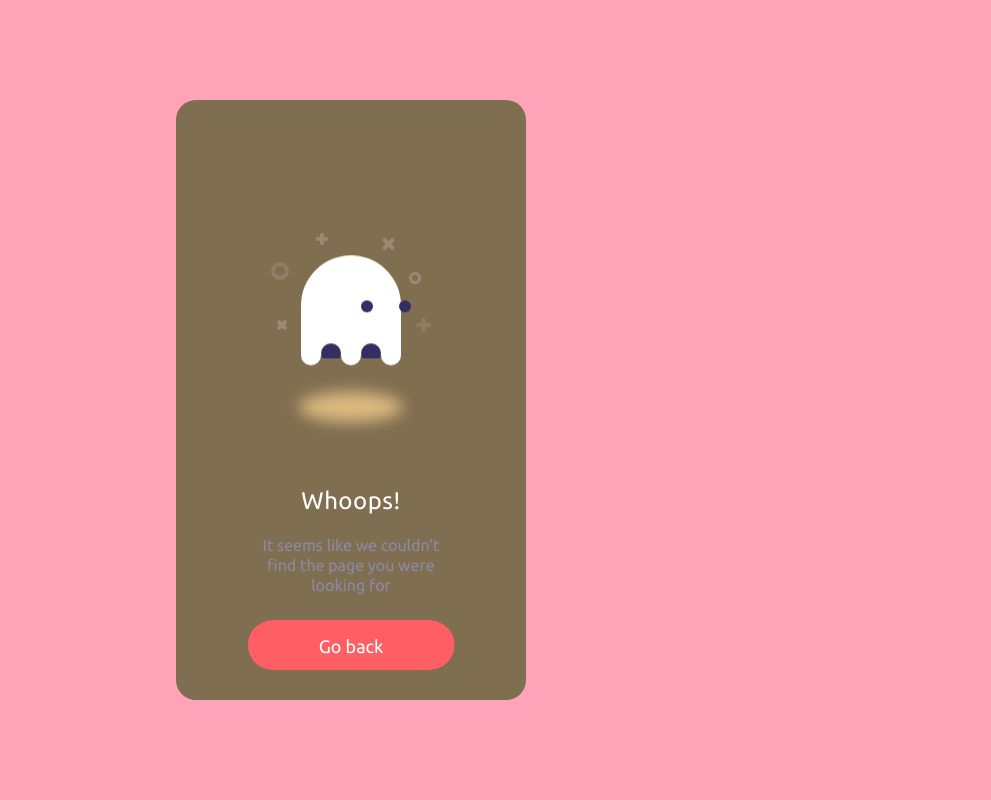
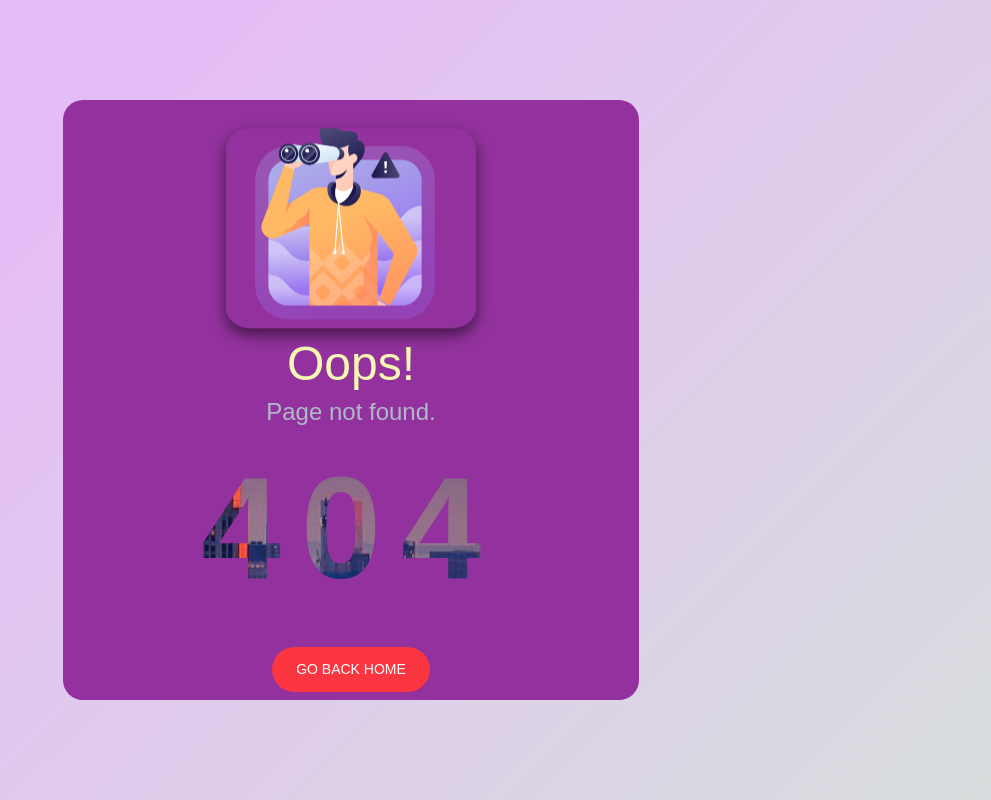
Before and after one commit to ankitapuri/pixelvibe, a Django app: template template/404.html in a window 1280 px wide. Shown: the whole page, without its empty margins (289-1280 px from the left). Run offline with Django 3.2, Linux system fonts and the light colour scheme; the template is opened without the code that fills it, so the values that code supplies are empty; some libraries are stand-ins or nearby versions.

Commit message:
Add 404 page (#292)

```diff
--- a/template/404.html
+++ b/template/404.html
@@ -1,26 +1,38 @@
 <!DOCTYPE html>
-<html lang="en" >
+<html lang="en">
 <head>
     <meta charset="UTF-8">
-  <title>404 Page Not Found</title>
-  <link rel="stylesheet" href="./style.css">
+    <meta http-equiv="X-UA-Compatible" content="IE=edge">
+    <meta name="viewport" content="width=device-width, initial-scale=1.0">
+    <title>PageNotFound</title>
+
+    <link rel="stylesheet" href="https://maxcdn.bootstrapcdn.com/bootstrap/4.0.0/css/bootstrap.min.css" integrity="sha384-Gn5384xqQ1aoWXA+058RXPxPg6fy4IWvTNh0E263XmFcJlSAwiGgFAW/dAiS6JXm" crossorigin="anonymous">
+
    <style>
-  	@import url(https://fonts.googleapis.com/css?family=Ubuntu);
-html, body {
-  background: #FFA3B8;
-  font-family: "Ubuntu";
+    body{
+        margin: 0;
+        padding:0;
+        font-family: "montserrat",sans-serif;
+        text-align: center;
+        min-height: 100vh;
+        color:#afb9c8;
+        background-color: #d8dede;
+        background-image: linear-gradient(315deg, #d8dede 0%, #e5bdf6 74%);
     }
 
-* {
-  box-sizing: border-box;
+    h1{
+        margin:5px auto 5px;
+        font-size: 3rem;
+        color:#f5f7b2;
     }
 
     .box {
-  width: 350px;
+        width: 45%;
         height: 100%;
         max-height: 600px;
         min-height: 450px;
-  background:#806e50;
+        background-color:#93329e;
+
         border-radius: 20px;
         position: absolute;
         left: 50%;
@@ -28,341 +40,87 @@ html, body {
         transform: translate(-50%, -50%);
         padding: 30px 50px;
       }
-.box .box__ghost {
-  padding: 15px 25px 25px;
-  position: absolute;
-  left: 50%;
-  top: 30%;
-  transform: translate(-50%, -30%);
-}
-.box .box__ghost .symbol:nth-child(1) {
-  opacity: 0.2;
-  animation: shine 4s ease-in-out 3s infinite;
-}
-.box .box__ghost .symbol:nth-child(1):before, .box .box__ghost .symbol:nth-child(1):after {
-  content: "";
-  width: 12px;
-  height: 4px;
-  background: #fff;
-  position: absolute;
-  border-radius: 5px;
-  bottom: 65px;
-  left: 0;
-}
-.box .box__ghost .symbol:nth-child(1):before {
-  transform: rotate(45deg);
-}
-.box .box__ghost .symbol:nth-child(1):after {
-  transform: rotate(-45deg);
-}
-.box .box__ghost .symbol:nth-child(2) {
-  position: absolute;
-  left: -5px;
-  top: 30px;
-  height: 18px;
-  width: 18px;
-  border: 4px solid;
-  border-radius: 50%;
-  border-color: #fff;
-  opacity: 0.2;
-  animation: shine 4s ease-in-out 1.3s infinite;
-}
-.box .box__ghost .symbol:nth-child(3) {
-  opacity: 0.2;
-  animation: shine 3s ease-in-out 0.5s infinite;
-}
-.box .box__ghost .symbol:nth-child(3):before, .box .box__ghost .symbol:nth-child(3):after {
-  content: "";
-  width: 12px;
-  height: 4px;
-  background: #fff;
-  position: absolute;
-  border-radius: 5px;
-  top: 5px;
-  left: 40px;
-}
-.box .box__ghost .symbol:nth-child(3):before {
-  transform: rotate(90deg);
-}
-.box .box__ghost .symbol:nth-child(3):after {
-  transform: rotate(180deg);
-}
-.box .box__ghost .symbol:nth-child(4) {
-  opacity: 0.2;
-  animation: shine 6s ease-in-out 1.6s infinite;
-}
-.box .box__ghost .symbol:nth-child(4):before, .box .box__ghost .symbol:nth-child(4):after {
-  content: "";
-  width: 15px;
-  height: 4px;
-  background: #fff;
-  position: absolute;
-  border-radius: 5px;
-  top: 10px;
-  right: 30px;
-}
-.box .box__ghost .symbol:nth-child(4):before {
-  transform: rotate(45deg);
-}
-.box .box__ghost .symbol:nth-child(4):after {
-  transform: rotate(-45deg);
-}
-.box .box__ghost .symbol:nth-child(5) {
-  position: absolute;
-  right: 5px;
-  top: 40px;
-  height: 12px;
-  width: 12px;
-  border: 3px solid;
-  border-radius: 50%;
-  border-color: #fff;
-  opacity: 0.2;
-  animation: shine 1.7s ease-in-out 7s infinite;
-}
-.box .box__ghost .symbol:nth-child(6) {
-  opacity: 0.2;
-  animation: shine 2s ease-in-out 6s infinite;
-}
-.box .box__ghost .symbol:nth-child(6):before, .box .box__ghost .symbol:nth-child(6):after {
-  content: "";
-  width: 15px;
-  height: 4px;
-  background: #fff;
-  position: absolute;
-  border-radius: 5px;
-  bottom: 65px;
-  right: -5px;
-}
-.box .box__ghost .symbol:nth-child(6):before {
-  transform: rotate(90deg);
-}
-.box .box__ghost .symbol:nth-child(6):after {
-  transform: rotate(180deg);
-}
-.box .box__ghost .box__ghost-container {
-  background: #fff;
-  width: 100px;
-  height: 100px;
-  border-radius: 100px 100px 0 0;
-  position: relative;
-  margin: 0 auto;
-  animation: upndown 3s ease-in-out infinite;
-}
-.box .box__ghost .box__ghost-container .box__ghost-eyes {
-  position: absolute;
-  left: 50%;
-  top: 45%;
-  height: 12px;
-  width: 70px;
-}
-.box .box__ghost .box__ghost-container .box__ghost-eyes .box__eye-left {
-  width: 12px;
-  height: 12px;
-  background: #332F63;
-  border-radius: 50%;
-  margin: 0 10px;
-  position: absolute;
-  left: 0;
-}
-.box .box__ghost .box__ghost-container .box__ghost-eyes .box__eye-right {
-  width: 12px;
-  height: 12px;
-  background: #332F63;
-  border-radius: 50%;
-  margin: 0 10px;
-  position: absolute;
-  right: 0;
-}
-.box .box__ghost .box__ghost-container .box__ghost-bottom {
-  display: flex;
-  position: absolute;
-  top: 100%;
-  left: 0;
-  right: 0;
-}
-.box .box__ghost .box__ghost-container .box__ghost-bottom div {
-  flex-grow: 1;
-  position: relative;
-  top: -10px;
-  height: 20px;
-  border-radius: 100%;
-  background-color: #fff;
-}
-.box .box__ghost .box__ghost-container .box__ghost-bottom div:nth-child(2n) {
-  top: -12px;
-  margin: 0 0px;
-  border-top: 15px solid #332F63;
-  background: transparent;
-}
-.box .box__ghost .box__ghost-shadow {
-  height: 20px;
-  box-shadow:0 50px 15px 5px #ddbb80;
-  border-radius: 50%;
-  margin: 0 auto;
-  animation: smallnbig 3s ease-in-out infinite;
-}
-.box .box__description {
-  position: absolute;
-  bottom: 30px;
-  left: 50%;
-  transform: translateX(-50%);
-}
-.box .box__description .box__description-container {
-  color: #fff;
-  text-align: center;
-  width: 200px;
-  font-size: 16px;
-  margin: 0 auto;
-}
-.box .box__description .box__description-container .box__description-title {
-  font-size: 24px;
-  letter-spacing: 0.5px;
-}
-.box .box__description .box__description-container .box__description-text {
-  color: #8C8AA7;
-  line-height: 20px;
-  margin-top: 20px;
-}
-.box .box__description .box__button {
-  display: block;
-  position: relative;
-  background: #FF5E65;
-  border: 1px solid transparent;
-  border-radius: 50px;
-  height: 50px;
-  text-align: center;
-  text-decoration: none;
-  color: #fff;
-  line-height: 50px;
-  font-size: 18px;
-  padding: 0 70px;
-  white-space: nowrap;
-  margin-top: 25px;
-  transition: background 0.5s ease;
-  overflow: hidden;
-  -webkit-mask-image: -webkit-radial-gradient(white, black);
-}
-.box .box__description .box__button:before {
-  content: "";
-  position: absolute;
-  width: 20px;
-  height: 100px;
-  background: #fff;
-  bottom: -25px;
-  left: 0;
-  border: 2px solid #fff;
-  transform: translateX(-50px) rotate(45deg);
-  transition: transform 0.5s ease;
-}
-.box .box__description .box__button:hover {
-  background: transparent;
-  border-color: #fff;
-}
-.box .box__description .box__button:hover:before {
-  transform: translateX(250px) rotate(45deg);
+
+    .text{
+        font-size: 9rem;
+        margin:0;
+        padding:7px 0 7px;
+        margin: 2% auto 5%;
+        font-weight: 900;
+        letter-spacing:20px;
+        background:url(../static/images/bg4.png) center no-repeat;
+        -webkit-text-fill-color: transparent;
+        -webkit-background-clip: text;
     }
 
-@keyframes upndown {
+    .finder-image {
+        height:200px;
+        width:250px;
+        overflow: hidden;
+        border-radius: 10%;
+        box-shadow: 0 5px 15px 0px rgba(0,0,0,0.6);
+        transform: translatey(0px);
+        animation: float 6s ease-in-out infinite;
+    }
+
+    @keyframes float {
         0% {
-    transform: translateY(5px);
+            box-shadow: 0 5px 15px 0px rgba(0,0,0,0.6);
+            transform: translatey(0px);
         }
         50% {
-    transform: translateY(15px);
+            box-shadow: 0 25px 15px 0px rgba(0,0,0,0.2);
+            transform: translatey(-20px);
         }
         100% {
-    transform: translateY(5px);
+            box-shadow: 0 5px 15px 0px rgba(0,0,0,0.6);
+            transform: translatey(0px);
         }
     }
-@keyframes smallnbig {
-  0% {
-    width: 90px;
+
+    a{
+        text-decoration: none;
+        background: #fb3640;
+        color: #fff;
+        padding: 12px 24px;
+        display: inline-block;
+        border-radius: 25px;
+        font-size: 14px;
+        text-transform: uppercase;
+        transition: 0.4s;
       }
-  50% {
-    width: 100px;
+      a:hover{
+          color: #72147e;
+          text-decoration: none;
+          background-color: #fdca40;
       }
-  100% {
-    width: 90px;
+
+
+      @media  (max-width: 550px) {
+        .box{
+            height:100%;
+            width:100%;
         }
+        h1{
+            font-size: 2.5rem;
         }
-@keyframes shine {
-  0% {
-    opacity: 0.2;
-  }
-  25% {
-    opacity: 0.1;
-  }
-  50% {
-    opacity: 0.2;
-  }
-  100% {
-    opacity: 0.2;
+        .text{
+            font-size: 5rem;
         }
       }
    </style>
 </head>
 <body>
-<!-- partial:index.partial.html -->
+
+
         <div class="box">
-  <div class="box__ghost">
-    <div class="symbol"></div>
-    <div class="symbol"></div>
-    <div class="symbol"></div>
-    <div class="symbol"></div>
-    <div class="symbol"></div>
-    <div class="symbol"></div>
 
-    <div class="box__ghost-container">
-      <div class="box__ghost-eyes">
-        <div class="box__eye-left"></div>
-        <div class="box__eye-right"></div>
+                    <img class="finder-image avtar" src="../static/images/image.png">
+
+                    <h1>Oops!</h1>
+                    <h4> Page not found.</h4>
+                    <h1 class="text">404</h1>
+                    <a href="#">Go back home</a>
         </div>
-      <div class="box__ghost-bottom">
-        <div></div>
-        <div></div>
-        <div></div>
-        <div></div>
-        <div></div>
-      </div>
-    </div>
-    <div class="box__ghost-shadow"></div>
-  </div>
-
-  <div class="box__description">
-    <div class="box__description-container">
-      <div class="box__description-title">Whoops!</div>
-      <div class="box__description-text">It seems like we couldn't find the page you were looking for</div>
-    </div>
-
-    <a href="/" target="_blank" class="box__button">Go back</a>
-
-  </div>
-
-</div>
-<!-- partial -->
-  <script src='https://cdnjs.cloudflare.com/ajax/libs/jquery/2.1.3/jquery.min.js'></script>
-
-  <script>
-  	//based on https://dribbble.com/shots/3913847-404-page
-
-var pageX = $(document).width();
-var pageY = $(document).height();
-var mouseY=0;
-var mouseX=0;
-
-$(document).mousemove(function( event ) {
-  //verticalAxis
-  mouseY = event.pageY;
-  yAxis = (pageY/2-mouseY)/pageY*300;
-  //horizontalAxis
-  mouseX = event.pageX / -pageX;
-  xAxis = -mouseX * 100 - 100;
-
-  $('.box__ghost-eyes').css({ 'transform': 'translate('+ xAxis +'%,-'+ yAxis +'%)' });
-
-  //console.log('X: ' + xAxis);
-
-});
-  </script>
-
 </body>
 </html>
```
Also changed, not shown: static/images/bg4.png (added), static/images/image.png (added). Lines whose indentation alone changed are shown as unchanged.
